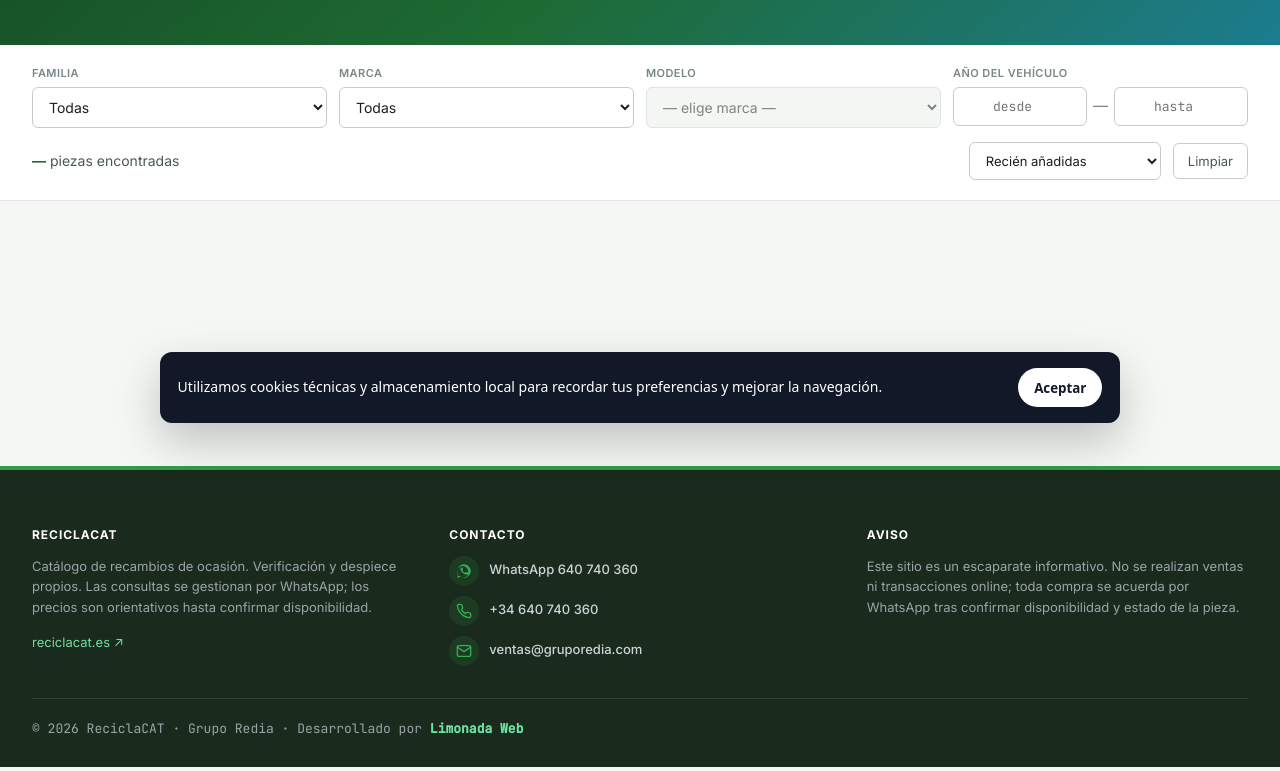
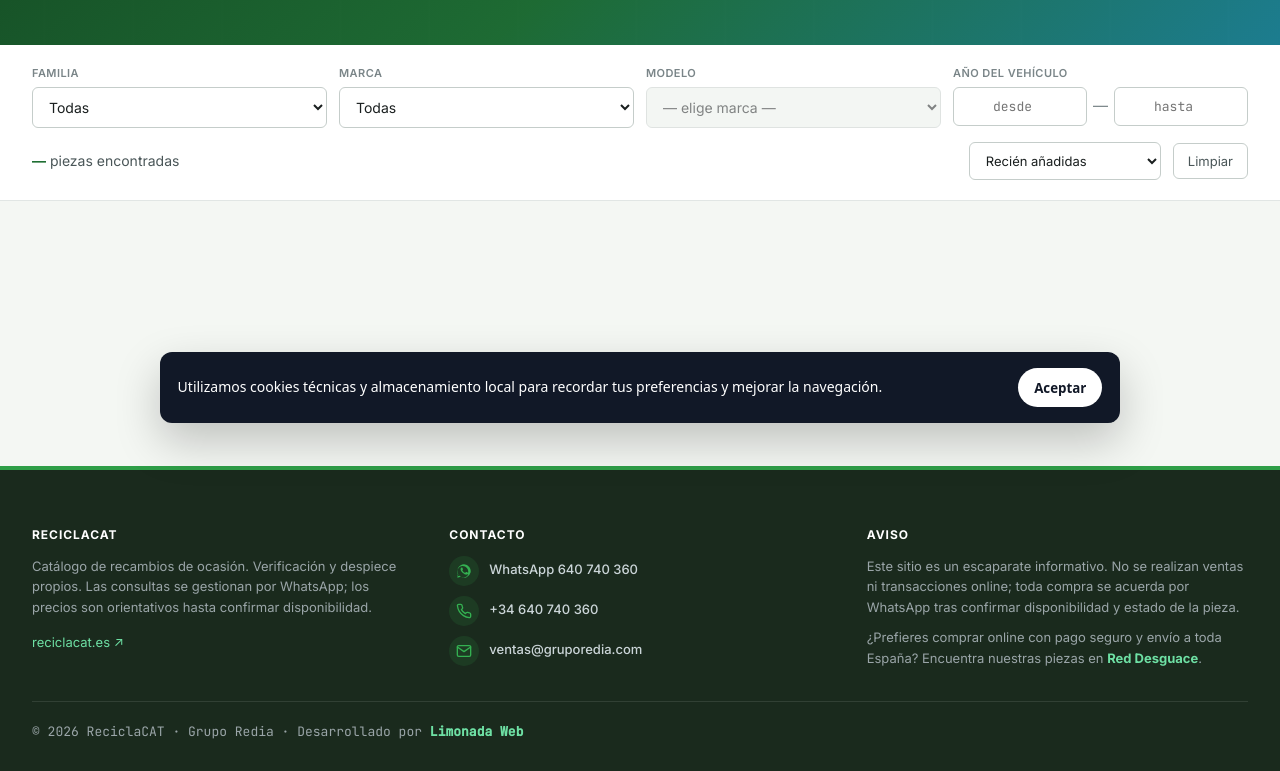
Before and after one commit to gmolinazafra/reciclacat-stock, a website: page index.html in a window 1280 px wide. Shown: the part 361-1132 px from the top of the page. Drawn offline with Linux system fonts and the light colour scheme; no server answers.

Commit message:
footer: enlace a compra online en Red Desguace

```diff
--- a/index.html
+++ b/index.html
@@ -170,6 +170,7 @@
     <div>
       <h3>Aviso</h3>
       <p>Este sitio es un escaparate informativo. No se realizan ventas ni transacciones online; toda compra se acuerda por WhatsApp tras confirmar disponibilidad y estado de la pieza.</p>
+      <p style="margin-top:.6rem">¿Prefieres comprar online con pago seguro y envío a toda España? Encuentra nuestras piezas en <a href="https://www.reddesguace.com/desguaces/granada" target="_blank" rel="noopener"><strong>Red Desguace</strong></a>.</p>
     </div>
   </div>
   <p class="copyleft">© <span id="year"></span> ReciclaCAT · Grupo Redia · Desarrollado por <a class="limonada-link" href="https://www.limonadaweb.com/" target="_blank" rel="noopener">Limonada Web</a></p>
```
